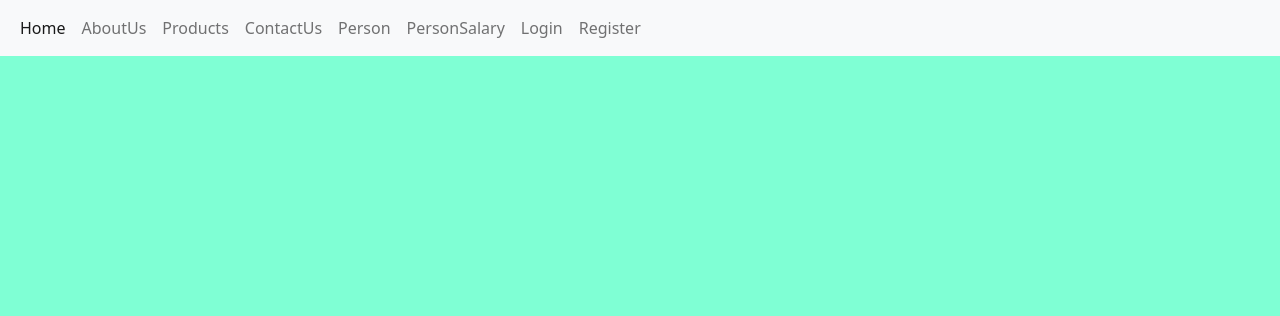
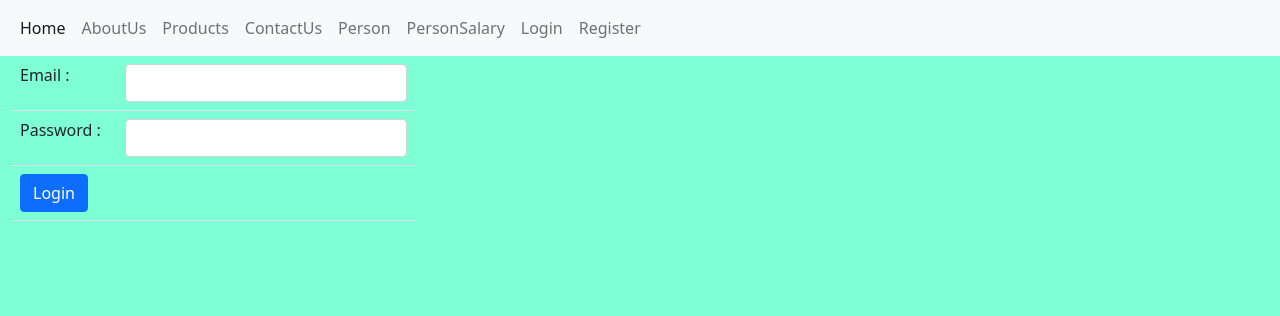
Before and after one commit to soni743/djangoexamples, a Django app: page /user-url/login/ in a window 1280 px wide. Shown: the top 316 px of the page. Run offline with Django 3.2, Linux system fonts and the light colour scheme; some libraries are stand-ins or nearby versions.

Commit message:
Login code Completed

```diff
--- a/myapp/forms.py
+++ b/myapp/forms.py
@@ -8,6 +8,7 @@ class PersonForm(ModelForm):
         fields = '__all__'
         widgets = {
             'img': forms.FileInput
+
         }
 
 
@@ -39,7 +40,7 @@ class LoginForm(ModelForm):
         model = UserRegister
         fields = ['email','password']
 
-class UserRegistration(ModelForm):
+class UserRegistrationForm(ModelForm):
     class Meta:
         model = UserRegister
         fields='__all__'
--- a/myapp/models.py
+++ b/myapp/models.py
@@ -1,4 +1,5 @@
 from django.db import models
+
 
 # Create your models here.
 
@@ -19,7 +20,7 @@ class Person(models.Model):
         ('Ahmedabad','Ahmedabad')
     )
     city = models.CharField(max_length=100,choices =CITY, default='Baroda',verbose_name="City")
-    contactno = models.IntegerField(null=True,verbose_name="Contact No. :")
+    contactno = models.IntegerField(null=True,verbose_name="Contact No. :", unique=True,error_messages={'unique':'This Contact Number is Already Registered'})
     zipcode = models.IntegerField(null=True,verbose_name="Zip Code :")
     img = models.ImageField(null=True, blank=True)
 
@@ -55,3 +56,6 @@ class UserRegister(models.Model):
     name = models.CharField(max_length=200,null=True,verbose_name='Enter Name :')
     email = models.EmailField(max_length=200,null=True,verbose_name='Enter Email :')
     password= models.CharField(max_length=500,null=True,verbose_name='Enter Password')
+
+    def __str__(self):
+         return f"{self.email}{self.password}"
--- a/myapp/templates/login.html
+++ b/myapp/templates/login.html
@@ -1,10 +1,29 @@
 {% extends 'index.html' %}
 {% block title %}Login{% endblock %}
 {% block contents %}
-    <form method='post'>
-        {% csrf_token %}
-        <table>
-
-        </table>
-    </form>
+<div class="container-fluid">
+    <div class="row">
+        <div class="col-md-4">
+                {% for msg in messages %}
+                    {{msg}}
+                {% endfor %}
+                <form method='post'>
+                {% csrf_token %}
+                <table class='table'>
+                    <tr>
+                        <td> Email :</td>
+                        <td><input type='text' class="form-control" name='email' required></td>
+                    </tr>
+                    <tr>
+                        <td>Password :</td>
+                        <td><input type='password' class="form-control" name='password' required></td>
+                    </tr>
+                    <tr>
+                        <td colspan="2"><button type=submit class="btn btn-primary">Login</button></td>
+                    </tr>
+                </table>
+            </form>
+        </div>
+    </div>
+</div>
 {% endblock %}
--- a/myapp/templates/products.html
+++ b/myapp/templates/products.html
@@ -3,4 +3,7 @@
 {% block contents %}
     <h1>This is Product Page</h1>
     <h6>My Product name is {{productname}}</h6>
+    {% if form.name is  not none %}
+        Welcome, {{form.name}}
+    {% endif %}
 {% endblock %}
--- a/myapp/urls.py
+++ b/myapp/urls.py
@@ -16,7 +16,7 @@ urlpatterns = [
    path("personedit/<str:pid>/",PersonEdit, name='personeditepage'),
    path('contactform/',ContactUs,name='contactus'),
    path('login/',UserLogin,name='loginpage'),
-   path('userregistration/',UserRegister,name='userregisterpage'),
+   path('userregistration/',UserRegisterFunction,name='userregisterpage'),
 ]
 
 if settings.DEBUG:
--- a/myapp/views.py
+++ b/myapp/views.py
@@ -2,7 +2,11 @@ from django.shortcuts import render, redirect
 from django.http import HttpResponse
 from django.contrib import messages
 from .forms import  *
-from .models import  *
+from myapp.models import  *
+from django.contrib.auth import authenticate,login
+from django.contrib.auth.models import User
+
+
 # Create your views here.
 
 def test(req):
@@ -105,15 +109,33 @@ def ContactUs(req):
 
 def UserLogin(req):
     form = LoginForm()
+
+    if req.method == 'POST':
+        userN = req.POST.get('email')
+        passN = req.POST.get('password')
+        #if (User.objects.filter(email=userN).exists() and User.objects.filter(password=passN).exists()):
+        #bool_answer = User.objects.filter(email=userN).exists()
+        #loginuser  = authenticate(req,email=userN,password=passN)
+        if (UserRegister.objects.filter(email=userN).exists() and UserRegister.objects.filter(password=passN).exists()):
+            loggedname = UserRegister.objects.only('name').get(email=userN)
+            messages.success(req,'User is Authenticated')
+            context={
+                'form' : loggedname
+            }
+            return render(req,'products.html',context)
+        else:
+            messages.info(req,'User is not Authenticated')
+        print(userN, passN)
+
     context={
         'forms' : form
     }
     return render(req,'login.html',context)
 
-def UserRegister(req):
-    form = UserRegistration()
+def UserRegisterFunction(req):
+    form = UserRegistrationForm()
     if req.method == 'POST':
-        form = UserRegistration(req.POST)
+        form = UserRegistrationForm(req.POST)
         if form.is_valid():
             form.save()
             print('saved!...')
--- a/myproject/settings.py
+++ b/myproject/settings.py
@@ -41,6 +41,7 @@ INSTALLED_APPS = [
     'adminapp',
     'widget_tweaks',
     'adminpanel',
+
 ]
 
 MIDDLEWARE = [
--- a/myproject/urls.py
+++ b/myproject/urls.py
@@ -17,7 +17,7 @@ from django.contrib import admin
 from django.urls import path, include
 
 urlpatterns = [
-    # path('admin/', admin.site.urls),
+    #path('admin/', admin.site.urls),
     path('', include('adminpanel.urls')),
     path('user-url/', include('myapp.urls')),
     path('admin-url/', include('adminapp.urls')),
```
Also changed, not shown: myapp/templates/person.html (+2 -8 lines), db.sqlite3.
